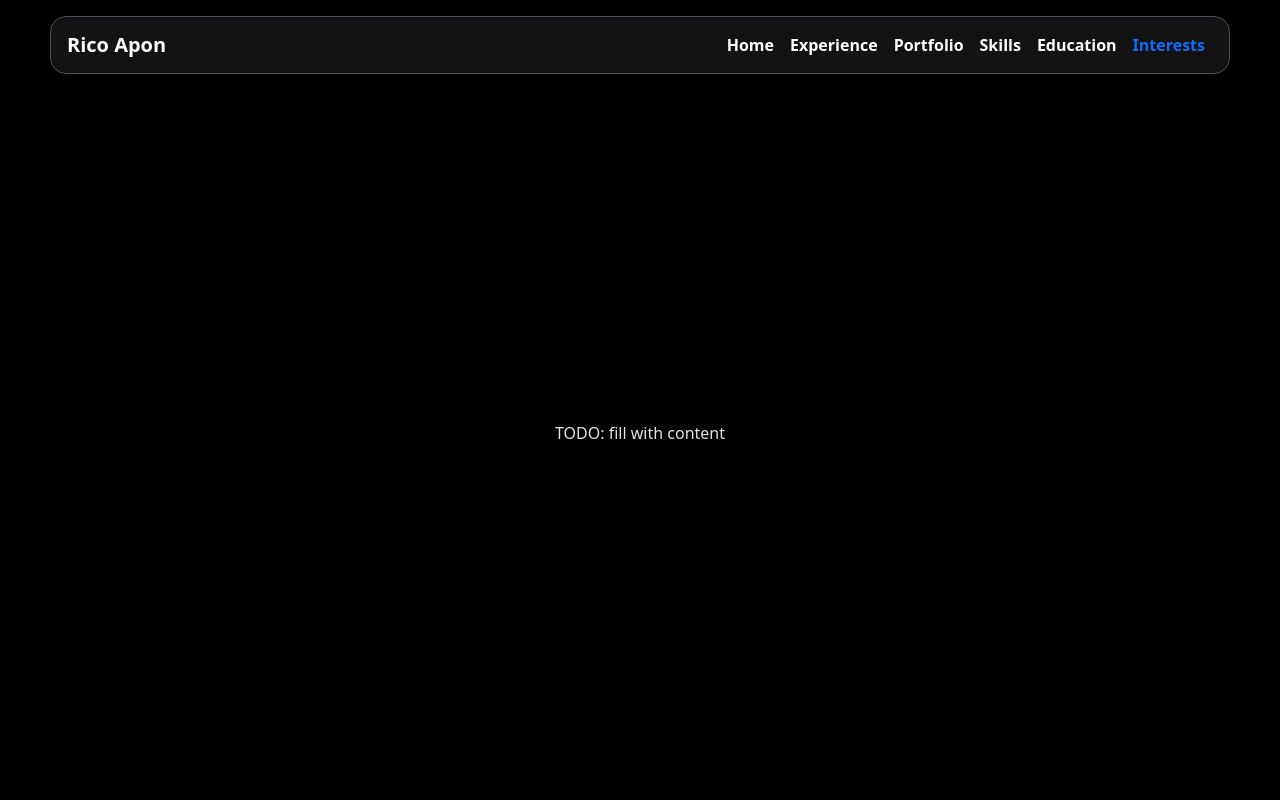
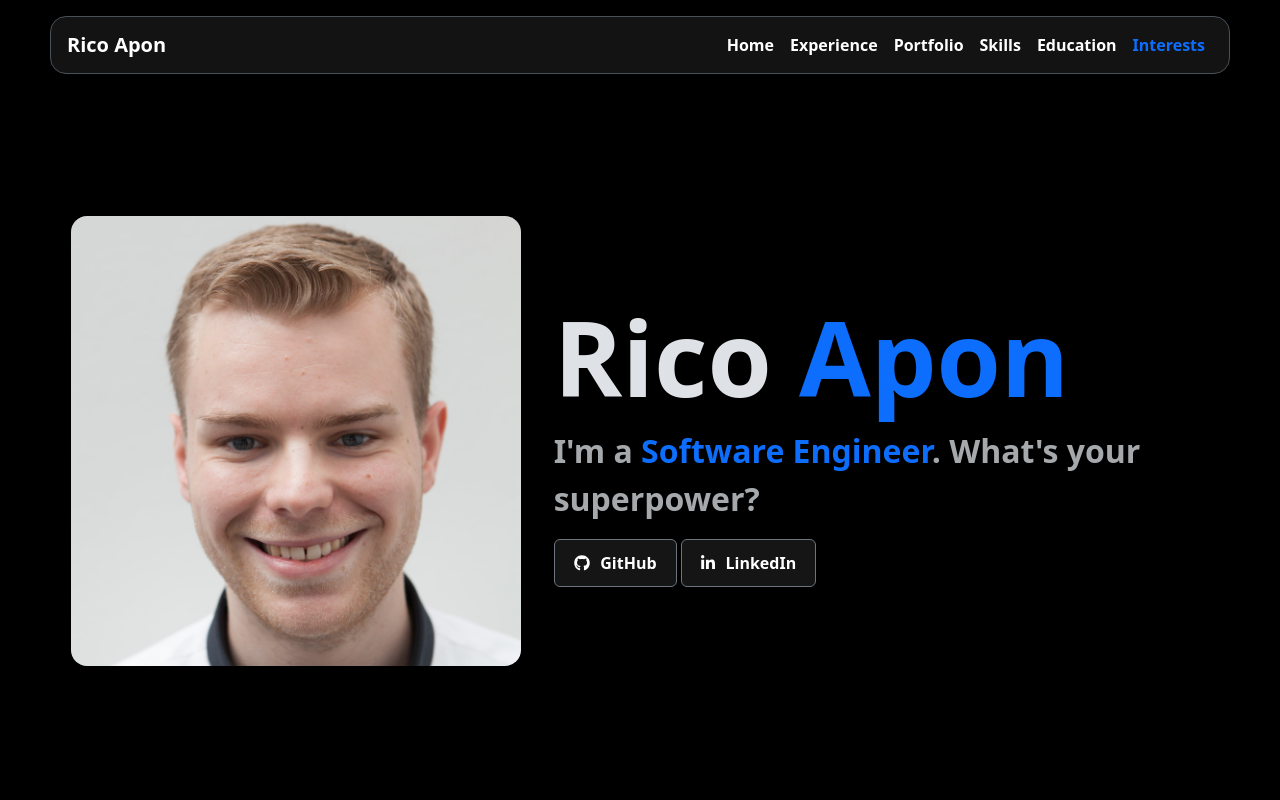
Before and after one commit to ricoapon/ricoapon, a plain HTML site: page docs/index.html in a window 1280 px wide. Shown: the top 800 px of the page. Drawn offline with nearby package versions, Linux system fonts and the light colour scheme; a web font is replaced by a local one.

Commit message:
Add home page

```diff
--- /dev/null
+++ b/docs/css/home.css
@@ -0,0 +1,7 @@
+#home img {
+  max-width: clamp(300px, 40vw, 450px);
+}
+
+#home h1 {
+  font-size: clamp(4rem, 10vw, 13vh);
+}
--- a/docs/index.html
+++ b/docs/index.html
@@ -15,6 +15,7 @@
           integrity="sha384-sRIl4kxILFvY47J16cr9ZwB07vP4J8+LH7qKQnuqkuIAvNWLzeN8tE5YBujZqJLB" crossorigin="anonymous">
     <link href="css/styles.css" rel="stylesheet"/>
     <link href="css/navbar.css" rel="stylesheet"/>
+    <link href="css/home.css" rel="stylesheet"/>
 </head>
 <body>
 
@@ -42,8 +43,27 @@
 
 <main class="container">
     <section id="home" class="min-vh-100 d-flex">
-        <div class="m-auto text-center">
-            <p>TODO: fill with content</p>
+        <div class="m-auto w-100">
+            <div class="row">
+                <div class="col-12 col-md-5 text-center">
+                    <img class="w-100 rounded-4" src="assets/img/profile.jpg" alt="Rico Apon"/>
+                </div>
+                <div class="col-12 col-md-7 text-center text-md-start d-flex flex-column justify-content-center">
+                    <h1 class="fw-very-bold">Rico <span class="text-primary">Apon</span></h1>
+                    <p class="fs-2 fw-very-bold text-body-secondary">
+                        I'm a <span class="text-primary">Software Engineer</span>. What's your superpower?
+                    </p>
+                    <div>
+                        <a class="btn btn-secondary" target="_blank" href="https://github.com/ricoapon">
+                            <i class="fab fa-github"></i> GitHub
+                        </a>
+                        <a class="btn btn-secondary" target="_blank"
+                           href="https://www.linkedin.com/in/rico-apon-5143ba143/">
+                            <i class="fab fa-linkedin-in"></i> LinkedIn
+                        </a>
+                    </div>
+                </div>
+            </div>
         </div>
     </section>
 
```
